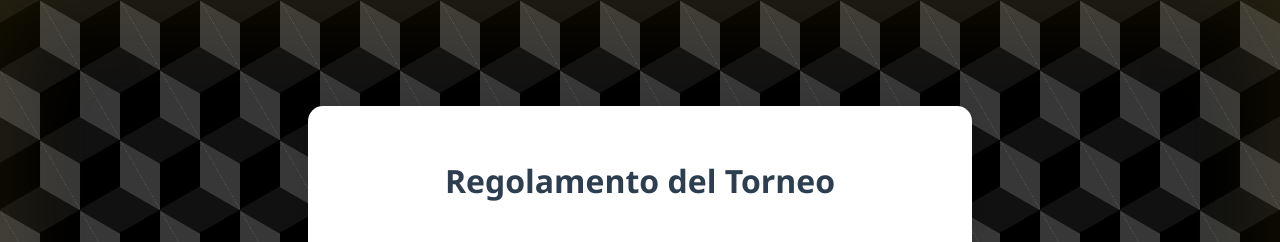
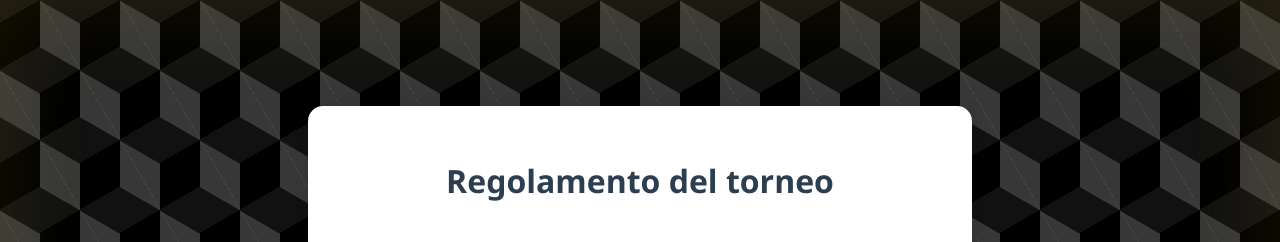
Before and after one commit to SoldatoScelto/Regolamento_torneo, a plain HTML site: page index.html in a window 1280 px wide. Shown: the top 242 px of the page. Drawn offline with Linux system fonts and the light colour scheme.

Commit message:
Update index.html

```diff
--- a/index.html
+++ b/index.html
@@ -133,7 +133,7 @@
 </head>
 <body class="containerbg">
   <div class="container">
-    <h1>Regolamento del Torneo</h1>
+    <h1>Regolamento del torneo</h1>
     <br>
     <ol>
       <li>Ogni squadra può avere massimo 6 giocatori.</li>
```
